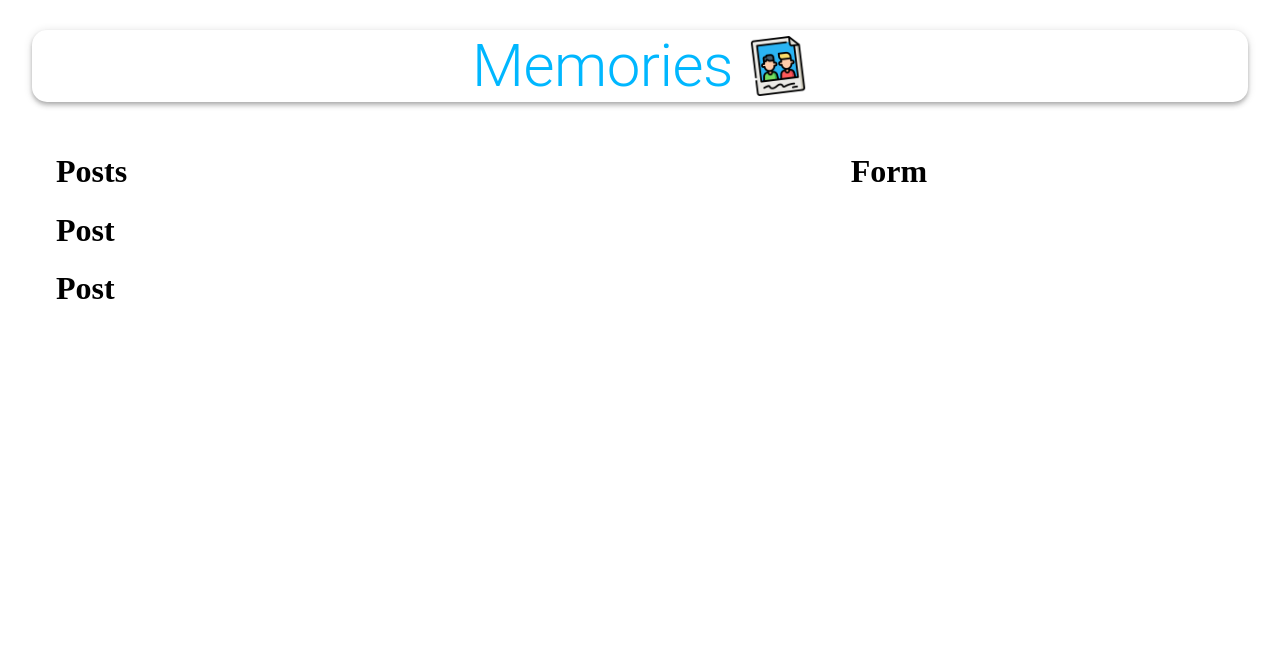
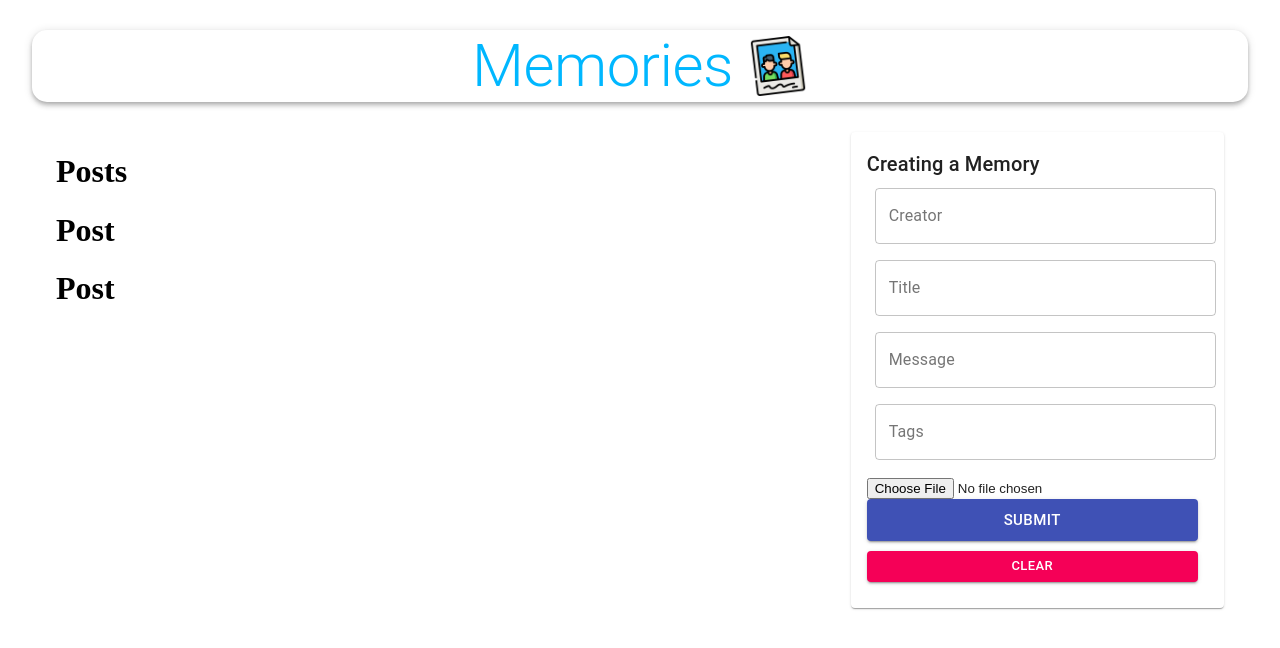
Before and after one commit to ianchan3/Travel-Social-Media, a React (Create React App) app in the folder client/: page / in a window 1280 px wide. Shown: the top 648 px of the page. Built offline with nearby package versions, Linux system fonts and the light colour scheme; no server answers.

Commit message:
Form Data to Create Post is saving to Database

```diff
--- a/client/src/actions/posts.js
+++ b/client/src/actions/posts.js
@@ -8,3 +8,12 @@
     console.log(error.message);
   }
 }
+
+export const createPost = (post) => async (dispatch) => {
+  try {
+    const {data} = await postService.createPost(post);
+    dispatch({ type: 'CREATE', payload: data })
+  } catch (error) {
+    console.log(error);
+  }
+}
--- a/client/src/components/Form/Form.jsx
+++ b/client/src/components/Form/Form.jsx
@@ -1,9 +1,37 @@
-import React from 'react';
+import React, { useState } from 'react';
+import { TextField, Button, Typography, Paper} from '@material-ui/core';
+import FileBase from 'react-file-base64';
+import { useDispatch } from 'react-redux';
 import useStyles from './styles';
+import { createPost} from '../../actions/posts';
 
 export default function Form() {
+  const [postData, setPostData] = useState ({creator: '', title: '', message: '', tags: '', selectedFile: '' })
   const classes = useStyles();
+
+  const dispatch = useDispatch();
+  const handleSubmit = (e) => {
+    e.preventDefault();
+    dispatch(createPost(postData));
+  }
+
+  const clear = () => {
+    setPostData({creator: '', title: '', message: '', tags: '', selectedFile: '' })
+  }
   return (
-    <h1>Form</h1>
+    <Paper className={classes.paper}>
+      <form autoComplete='off' noValidate className={`${classes.root} $classes.form}`} onSubmit={handleSubmit}>
+        <Typography variant='h6'>Creating a Memory</Typography>
+        <TextField name="creator" variant="outlined" label="Creator" fullWidth value={postData.creator} onChange={(e) => setPostData({ ...postData, creator: e.target.value })} />
+        <TextField name="title" variant="outlined" label="Title" fullWidth value={postData.title} onChange={(e) => setPostData({ ...postData, title: e.target.value })} />
+        <TextField name="message" variant="outlined" label="Message" fullWidth value={postData.message} onChange={(e) => setPostData({ ...postData, message: e.target.value })} />
+        <TextField name="tags" variant="outlined" label="Tags" fullWidth value={postData.tags} onChange={(e) => setPostData({ ...postData, tags: e.target.value })} />
+        <div className={classes.fileInput}>
+          <FileBase type="file" multiple={false} onDone={({base64}) => setPostData({ ...postData, selectedFile: base64})}/>
+          <Button className={classes.buttonSubmit} variant='contained' color='primary' size='large' type='submit' fullWidth>Submit</Button>
+          <Button variant='contained' color='secondary' size='small' onClick={clear} fullWidth>Clear</Button>
+        </div>
+      </form>
+    </Paper>
   )
 }
--- a/client/src/reducers/posts.js
+++ b/client/src/reducers/posts.js
@@ -3,7 +3,7 @@
     case 'FETCH_ALL':
       return action.payload;
     case 'CREATE':
-      return posts;
+      return [...posts, action.payload];
     default:
       return posts;
   }
--- a/client/src/services/postService.js
+++ b/client/src/services/postService.js
@@ -3,3 +3,4 @@
 const url = 'http://localhost:4000/posts';
 
 export const fetchPosts = () => axios.get(url);
+export const createPost = (newPost) => axios.post(url, newPost);
```
